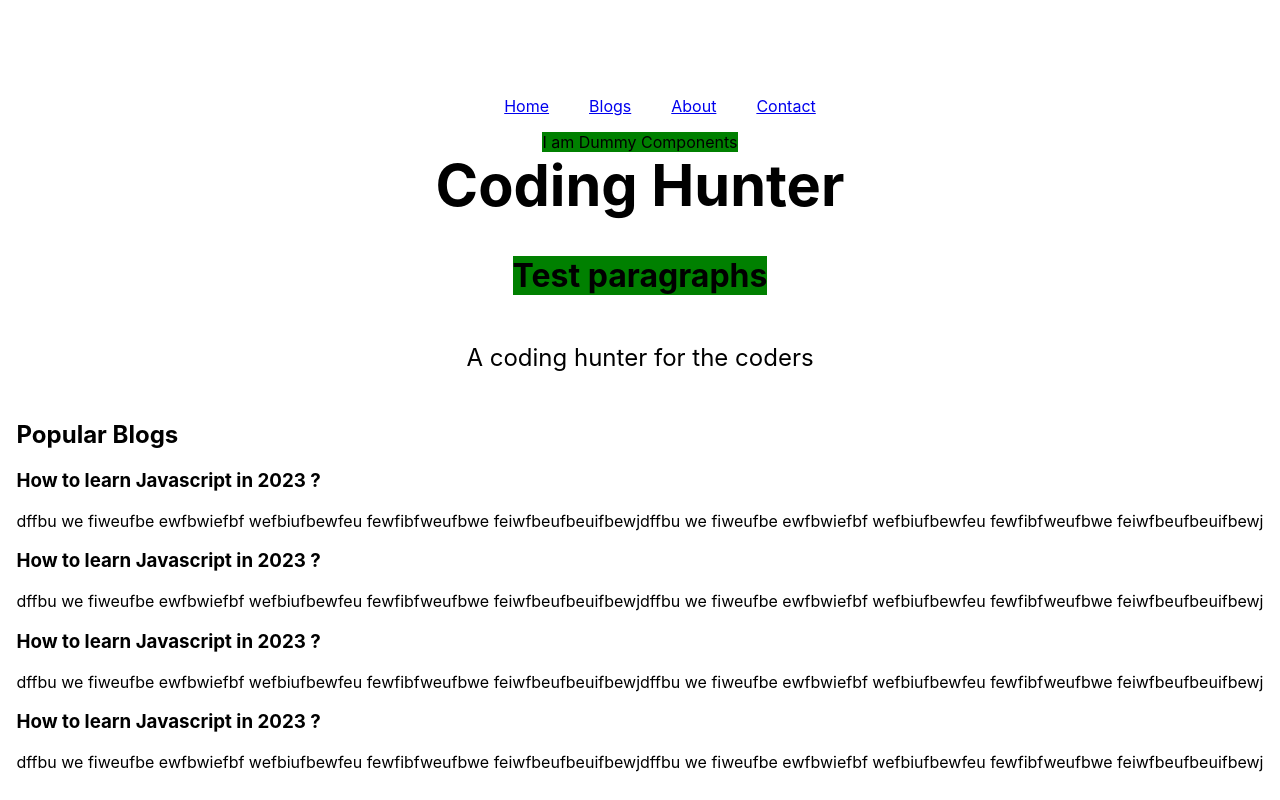
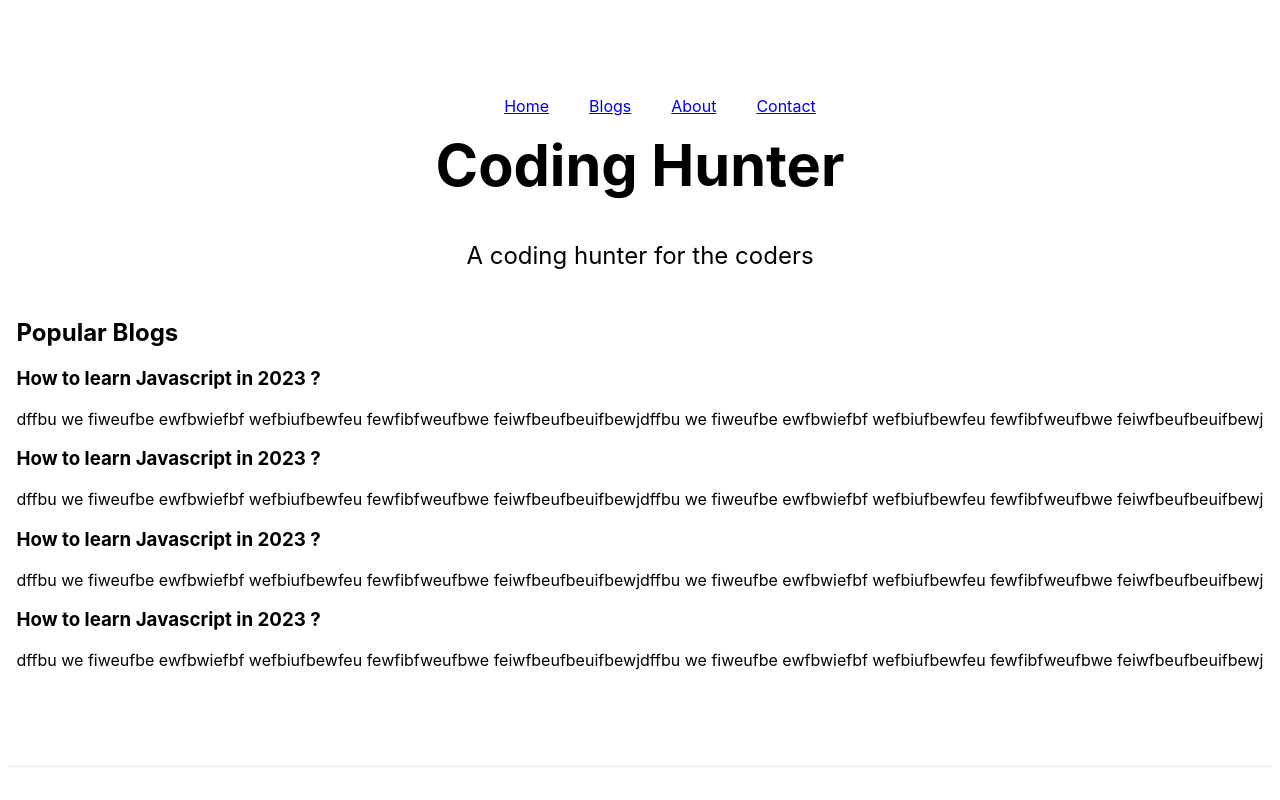
Before and after one commit to AkshayChavhan/learn_nextjs, a Next.js app in the folder nextjs-blog/: page / in a window 1280 px wide. Shown: the top 800 px of the page. Built offline with nearby package versions, Linux system fonts and the light colour scheme.

Commit message:
Cleanup code

```diff
--- a/nextjs-blog/components/dummy.js
+++ /dev/null
@@ -1,22 +0,0 @@
-import React from 'react'
-
-
-
-function Dummy() {
-    // here we added "global" attribute which will cause to apply css on "Test paragraphs".
-    // if we remove it then it will css from same will remove even after classname is there.
-    return (
-        <>
-            <style jsx global>
-                {`
-        .dummyCss {
-            background : green;
-        }
-        `}
-            </style>
-            <div className='dummyCss'>I am Dummy Components</div>
-        </>
-    )
-}
-
-export default Dummy
--- a/nextjs-blog/pages/index.js
+++ b/nextjs-blog/pages/index.js
@@ -1,8 +1,6 @@
 import Head from 'next/head';
-import Script from 'next/script';
 import Link from 'next/link';
 import styles from '../styles/Home.module.css';
-import Dummy from '../components/dummy';
 
 
 export default function Home() {
@@ -14,7 +12,6 @@ export default function Home() {
         <meta name="keywords" content='nextjs , hunting coder blog , hunting coder' />
         <link rel="icon" href="/favicon.ico" />
       </Head>
-      {/* <Script src='exampleScriptFile.js' strategy='lazyOnload'></Script> */}
 
       <main className={styles.mainContainer}>
         <nav className={styles.mainNavbar}>
@@ -25,11 +22,9 @@ export default function Home() {
             <Link href='/contact'><li>Contact</li></Link>
           </ul>
         </nav>
-        <Dummy />
         <h1 className={styles.title}>
           Coding Hunter
         </h1>
-        <h1 className='dummyCss'>Test paragraphs</h1>
 
         <p className={styles.description}>
           A coding hunter for the coders
--- a/nextjs-blog/public/exampleScriptFile.js
+++ /dev/null
@@ -1,2 +0,0 @@
-alert("Script loaded");
-console.log("Script Loaded")
```
Also changed, not shown: nextjs-blog/public/vercel.svg (deleted).
